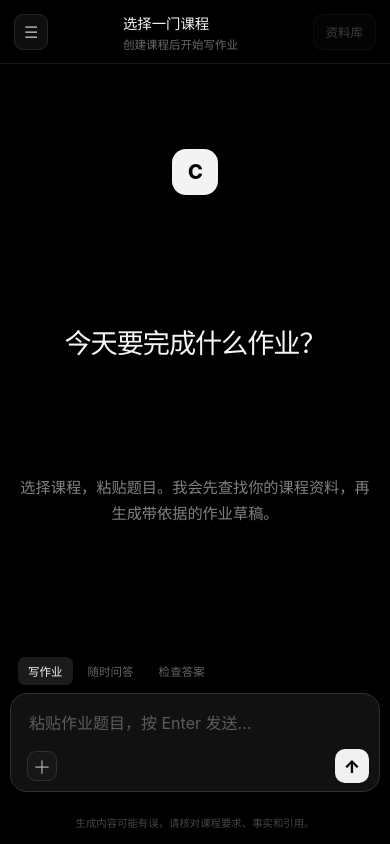
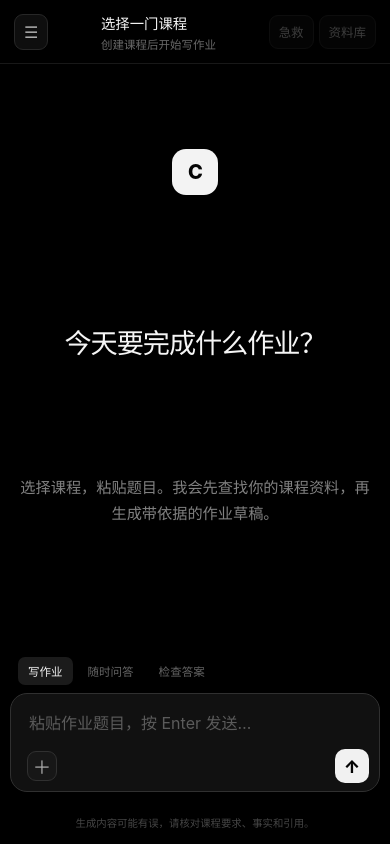
Before and after one commit to n4gy5sm24s-blip/university-study-assistant, a plain HTML site: page web/index.html in a window 390 px wide. Drawn offline with Linux system fonts and the light colour scheme; files that its build step writes are made by us from their sources; no server answers; files whose address does not match are found by name.

Commit message:
Keep exam rescue visible on mobile

```diff
--- a/web/index.html
+++ b/web/index.html
@@ -22,7 +22,7 @@
           <button class="icon-button mobile-only" id="menu-button" type="button" aria-label="打开课程栏">☰</button>
           <div class="course-heading"><strong id="active-course-name">选择一门课程</strong><span id="active-course-detail">创建课程后开始写作业</span></div>
           <div class="top-actions">
-            <button class="ghost-button" id="review-open" type="button" disabled>复习计划</button>
+            <button class="ghost-button urgent-button" id="review-open" type="button" disabled><span class="desktop-label">考前急救</span><span class="mobile-label">急救</span></button>
             <button class="ghost-button" id="materials-open" type="button" disabled>资料库</button>
           </div>
         </header>
@@ -89,7 +89,7 @@
 
     <dialog id="review-dialog">
       <div class="dialog-card wide-dialog">
-        <div class="dialog-header"><div><span>EXAM MODE</span><h2>紧急复习计划</h2></div><button class="close-button" type="button" data-close="review-dialog" aria-label="关闭">×</button></div>
+        <div class="dialog-header"><div><span>EXAM MODE</span><h2>考前急救</h2></div><button class="close-button" type="button" data-close="review-dialog" aria-label="关闭">×</button></div>
         <form id="review-form" class="review-form">
           <label>考试范围<input id="review-scope" value="全部内容" required /></label>
           <label>可用时间（小时）<input id="review-hours" type="number" min="0.5" max="168" step="0.5" value="3" required /></label>
--- a/web/styles.css
+++ b/web/styles.css
@@ -36,6 +36,8 @@ button { color: inherit; }
 .top-actions { display: flex; gap: 8px; }
 .ghost-button, .icon-button { border: 1px solid #272727; border-radius: 9px; color: #aaa; background: #0e0e0e; cursor: pointer; }
 .ghost-button { padding: 8px 12px; font-size: .78rem; }
+.urgent-button:not(:disabled) { color: #f2f2f2; border-color: #414141; }
+.mobile-label { display: none; }
 .ghost-button:hover:not(:disabled), .icon-button:hover { color: #fff; border-color: #3a3a3a; background: #161616; }
 .ghost-button:disabled { opacity: .35; cursor: not-allowed; }
 .icon-button { padding: 7px 9px; }
@@ -115,7 +117,12 @@ dialog::backdrop { background: rgba(0,0,0,.78); backdrop-filter: blur(5px); }
   .sidebar-scrim.open { display: block; }
   .mobile-only { display: block; }
   .topbar { padding: 0 14px; }
-  .top-actions .ghost-button:first-child { display: none; }
+  .course-heading { min-width: 0; }
+  .course-heading strong, .course-heading span { overflow: hidden; text-overflow: ellipsis; white-space: nowrap; }
+  .top-actions { gap: 5px; }
+  .ghost-button { padding: 7px 9px; }
+  .desktop-label { display: none; }
+  .mobile-label { display: inline; }
   .conversation { padding: 26px 18px 18px; }
   .welcome { padding-top: 7vh; }
   .composer-wrap { width: calc(100% - 20px); }
```
